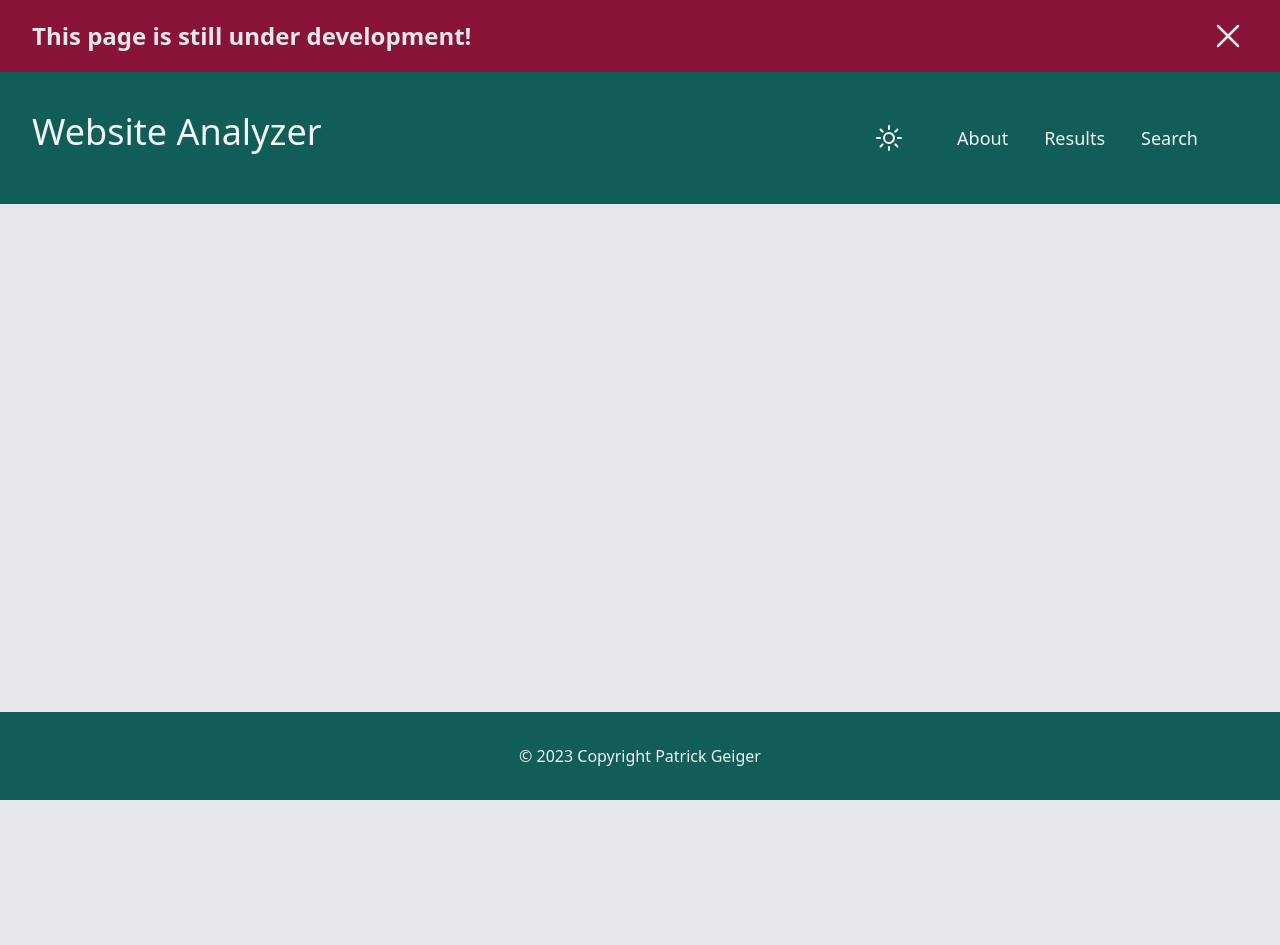
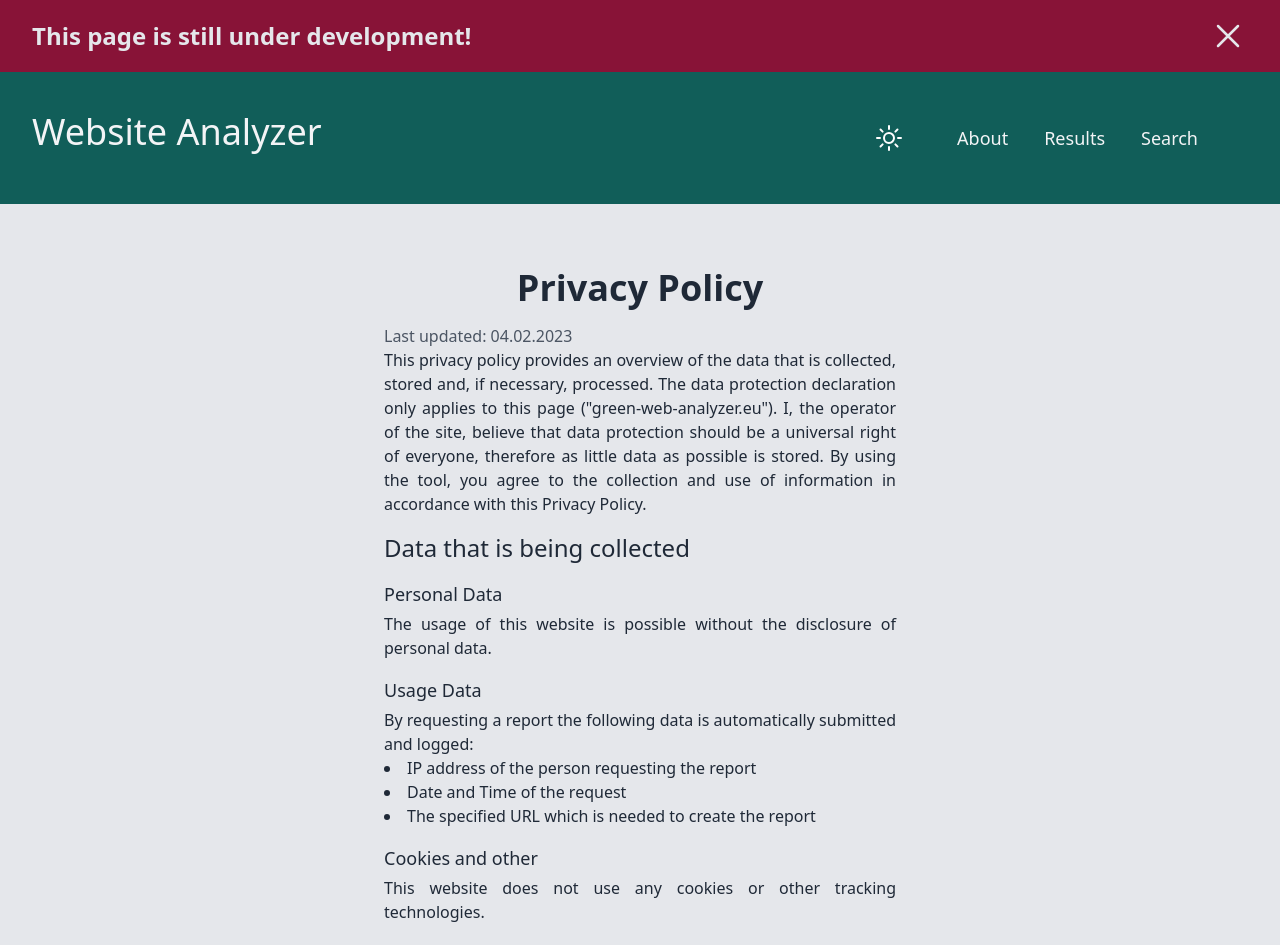
Before and after one commit to Patr1ick/green-web-analyzer, a Vue app in the folder frontend/: page /privacy in a window 1280 px wide. Shown: the top 945 px of the page. Before the commit the page ends 800 px from the top, so only its background shows below. Built offline with nearby package versions, Linux system fonts and the light colour scheme.

Commit message:
Added privacy page

```diff
--- a/frontend/src/components/Layout/TheFooter.vue
+++ b/frontend/src/components/Layout/TheFooter.vue
@@ -1,6 +1,10 @@
 <template>
-    <footer class="flex justify-center content-center px-4 py-8 bottom-0 bg-teal-800 dark:bg-zinc-900">
-        <p class="text-gray-100">&copy; 2023 Copyright Patrick Geiger</p>
+    <footer class="flex flex-col justify-center items-center px-4 py-8 bottom-0 bg-teal-800 dark:bg-zinc-900">
+        <p class="text-gray-200">&copy; 2023 Copyright Patrick Geiger</p>
+        <nav class="flex justify-center mt-2">
+            <RouterLink to="/privacy" class="text-gray-400 hover:underline px-2">Privacy Policy</RouterLink>
+            <RouterLink to="/disclaimer" class="text-gray-400 hover:underline px-2">Disclaimer</RouterLink>
+        </nav>
     </footer>
 </template>
 
--- a/frontend/src/components/Results/ResultsSummary.vue
+++ b/frontend/src/components/Results/ResultsSummary.vue
@@ -1,5 +1,5 @@
 <template>
-    <BasicCard class="m-16">
+    <BasicCard class="m-2 md:m-16">
         <div class="flex flex-col justify-center text-center dark:text-gray-200">
             <h1 class="text-2xl sm:text-4xl mb-4">
                 <a :href="results?.url" target="_blank" class="hover:underline">
--- a/frontend/src/components/UI/BasicButton.vue
+++ b/frontend/src/components/UI/BasicButton.vue
@@ -1,6 +1,6 @@
 <template>
     <button
-        class="text-gray-900 hover:text-gray-200 dark:text-gray-200 bg-opacity-20 bg-teal-600 hover:bg-opacity-100 border-2 rounded-sm border-solid border-teal-600  inline-block cursor-pointer text-lg font-bold no-underline disabled:opacity-50 disabled:hover:cursor-not-allowed h-14 px-8 my-auto mx-4">
+        class="text-gray-900 hover:text-gray-200 dark:text-gray-200 bg-opacity-20 bg-teal-600 hover:bg-opacity-100 border-2 rounded-sm border-solid border-teal-600 inline-block cursor-pointer text-lg font-bold no-underline disabled:opacity-50 disabled:hover:cursor-not-allowed h-14 px-8 my-auto mx-4">
         <slot />
     </button>
 </template>
--- a/frontend/src/router/router.ts
+++ b/frontend/src/router/router.ts
@@ -3,6 +3,7 @@ import MainPage from "../view/MainPage.vue";
 import ResultsPage from "../view/ResultsPage.vue";
 import SearchPage from "../view/SearchPage.vue";
 import AboutPage from "../view/AboutPage.vue";
+import PrivacyPage from "../view/PrivacyPage.vue";
 
 const router = createRouter({
     history: createWebHistory(),
@@ -23,6 +24,10 @@ const router = createRouter({
             path: "/search",
             component: SearchPage,
         },
+        {
+            path: "/privacy",
+            component: PrivacyPage,
+        },
     ],
 });
 
--- a/frontend/src/view/AboutPage.vue
+++ b/frontend/src/view/AboutPage.vue
@@ -1,5 +1,5 @@
 <template>
-    <BasicCard class="m-16">
+    <BasicCard class="m-2 md:m-16">
         <h1 class="text-gray-800 dark:text-gray-200 text-center text-4xl mb-4 font-bold">About</h1>
     </BasicCard>
 </template>
--- a/frontend/src/view/MainPage.vue
+++ b/frontend/src/view/MainPage.vue
@@ -1,5 +1,5 @@
 <template>
-    <main class="flex justify-end content-center flex-col m-16">
+    <main class="flex justify-end content-center flex-col m-2 md:m-16">
         <BasicCard class="text-center text-gray-900 dark:text-gray-200 w-full lg:3/5 m-auto">
             <h1 class="text-4xl mb-4 font-bold">
                 Green Web Analyzer
--- /dev/null
+++ b/frontend/src/view/PrivacyPage.vue
@@ -0,0 +1,39 @@
+<template>
+    <article class="lg:w-1/2 m-auto text-gray-800 dark:text-gray-200 text-justify md:p-16 pt-8">
+        <h1 class="text-center text-4xl mb-4 font-bold">Privacy Policy</h1>
+        <span class="text-gray-600 dark:text-gray-400">Last updated: 04.02.2023</span><br />
+        This privacy policy provides an overview of the data that is collected, stored and, if necessary, processed.
+        The
+        data protection declaration only applies to this page ("green-web-analyzer.eu"). I, the operator of the
+        site,
+        believe that data protection should be a universal right of everyone, therefore as little data as possible
+        is
+        stored. By using the tool, you agree to the collection and use of information in accordance with this
+        Privacy
+        Policy.
+        <h2 class="text-2xl mb-1 mt-4">Data that is being collected</h2>
+        <h3 class="text-lg mb-1 mt-4">Personal Data</h3>
+        The usage of this website is possible without the disclosure of personal data.
+        <h3 class="text-lg mb-1 mt-4">Usage Data</h3>
+        By requesting a report the following data is automatically submitted and logged:
+        <ul class="list-disc list-inside">
+            <li>IP address of the person requesting the report</li>
+            <li>Date and Time of the request</li>
+            <li>The specified URL which is needed to create the report</li>
+        </ul>
+        <h3 class="text-lg mb-1 mt-4">Cookies and other</h3>
+        This website does not use any cookies or other tracking technologies.
+        <h2 class="text-2xl mb-1 mt-4">Personal data that is being disclosed</h2>
+        No data will be passed on to third parties.
+        <h2 class="text-2xl mb-1 mt-4">Changes to the privacy policy</h2>
+        I reserve the right to adapt this data protection declaration so that it always reflects the current
+        status of data storage, processing and transfer. The new data protection statement will then apply to
+        your next visit.
+    </article>
+</template>
+
+<script lang="ts">
+import { defineComponent } from 'vue'
+
+export default defineComponent({})
+</script>
--- a/frontend/src/view/ResultsPage.vue
+++ b/frontend/src/view/ResultsPage.vue
@@ -1,6 +1,6 @@
 <template>
     <ResultsSummary v-if="!isLoaded" />
-    <BasicCard v-else class="m-16">
+    <BasicCard v-else class="m-2 md:m-16">
         <main class="flex justify-center items-center flex-col w-3/4 m-auto">
             <h1 class="text-gray-900 dark:text-gray-200 text-lg">
                 No results loaded. Please request or search for a report.
```
